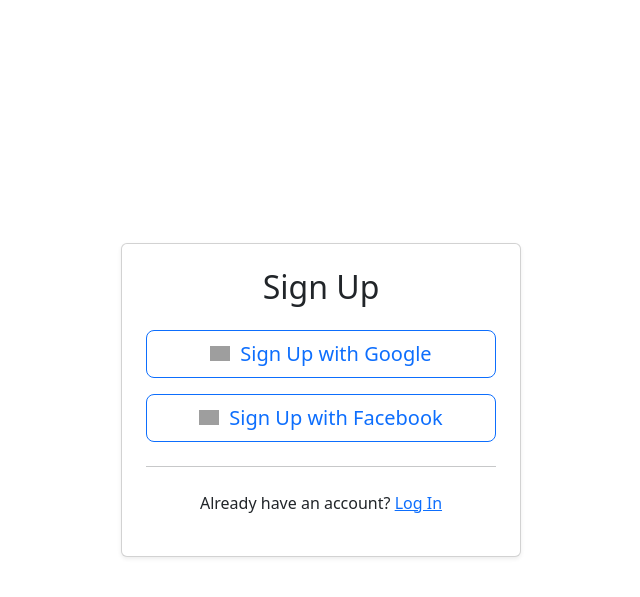
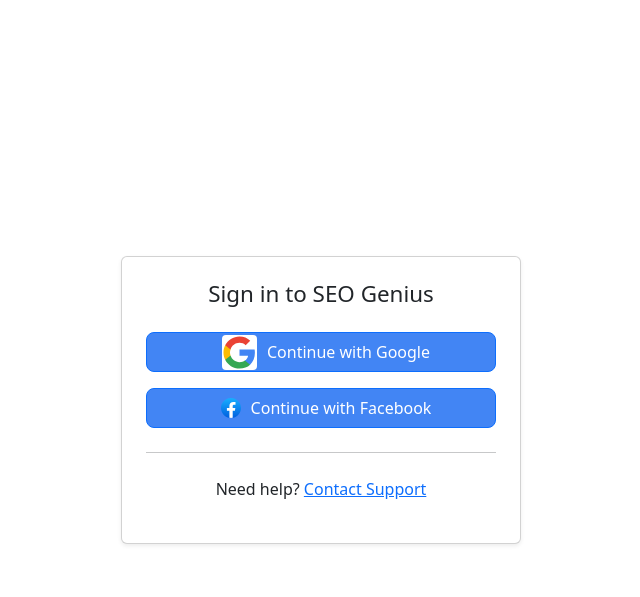
Before and after one commit to pedroharaujo/seo-genius, a Django app: page /users/signup/ in a window 1280 px wide. Shown: the top 597 px of the page, without its empty margins (319-959 px from the left). Run offline with Django 4.2, Linux system fonts and the light colour scheme; data comes from the database, SQL or seed files in the repository; both versions use the stored data as it was after the commit; some libraries are stand-ins or nearby versions; grey boxes are pictures that could not be loaded.

Commit message:
chore!: single sign in page with google integration ready and facebook login button (not working yet)

```diff
--- a/static/css/style.css
+++ b/static/css/style.css
@@ -200,3 +200,25 @@
     background: var(--bs-primary);
     color: var(--contrast-color);
 }
+
+.google-btn{
+    background-color: #4285f4;
+    position: relative;
+    text-align: center;
+    padding-left: 50px;
+
+}
+
+.google-btn-text {
+    font-weight: 400;
+    font-size: 16px;
+    color: #fff;
+}
+
+.google-logo{
+    width: 35px;
+    height: 35px;
+    margin-right: 10px;
+    background-color: #fff;
+    border-radius: 0.25rem;
+}
--- a/templates/users/signup.html
+++ b/templates/users/signup.html
@@ -7,28 +7,32 @@
 {% block body_block %}
 <div class="container d-flex justify-content-center align-items-center" style="height: 100vh;">
     <div class="card p-4 shadow-sm" style="width: 100%; max-width: 400px;">
-        <h2 class="text-center mb-4">Sign Up</h2>
+        <h2 class="text-center mb-4" style="font-size: 1.4rem;">Sign in to SEO Genius</h2>
 
         <div class="d-grid gap-3">
-            <!-- Google Sign Up -->
+            <!-- Google Sign In Button -->
             <a href="{% provider_login_url 'google' %}"
-                class="btn btn-outline-primary btn-lg d-flex align-items-center justify-content-center">
-                <img src="{% static 'img/google-icon.svg' %}" alt="Google Icon"
-                    style="width: 20px; margin-right: 10px;">
-                Sign Up with Google
+                class="btn btn-outline-primary btn-lg d-flex align-items-center justify-content-center google-btn"
+                style="height: 40px; padding-right: 40px;">
+                <img src="{% static 'img/google-logo.svg' %}" alt="Google Logo" class="google-logo">
+                <span class="google-btn-text">Continue with Google</span>
             </a>
 
+
             <!-- Facebook Sign Up -->
-            <a href="#" class="btn btn-outline-primary btn-lg d-flex align-items-center justify-content-center">
-                <img src="{% static 'img/facebook-icon.svg' %}" alt="Facebook Icon"
+            <a href="{% provider_login_url 'google' %}"
+                class="btn btn-outline-primary btn-lg d-flex align-items-center justify-content-center google-btn"
+                style="height: 40px; padding-right: 40px;">
+                <img src=" {% static 'img/facebook-logo.svg' %}" alt="Facebook Logo"
                     style="width: 20px; margin-right: 10px;">
-                Sign Up with Facebook
+                <span class="google-btn-text">Continue with Facebook</span>
             </a>
         </div>
 
         <hr class="my-4">
         <p class="text-center">
-            Already have an account? <a href="{% url 'users:login' %}">Log In</a>
+            Need help?
+            <a href="#">Contact Support</a>
         </p>
     </div>
 </div>
```
Also changed, not shown: templates/main_pages/base.html (+4 -4 lines), db.sqlite3, static/img/facebook-logo.svg (added), static/img/google-logo.svg (added).
